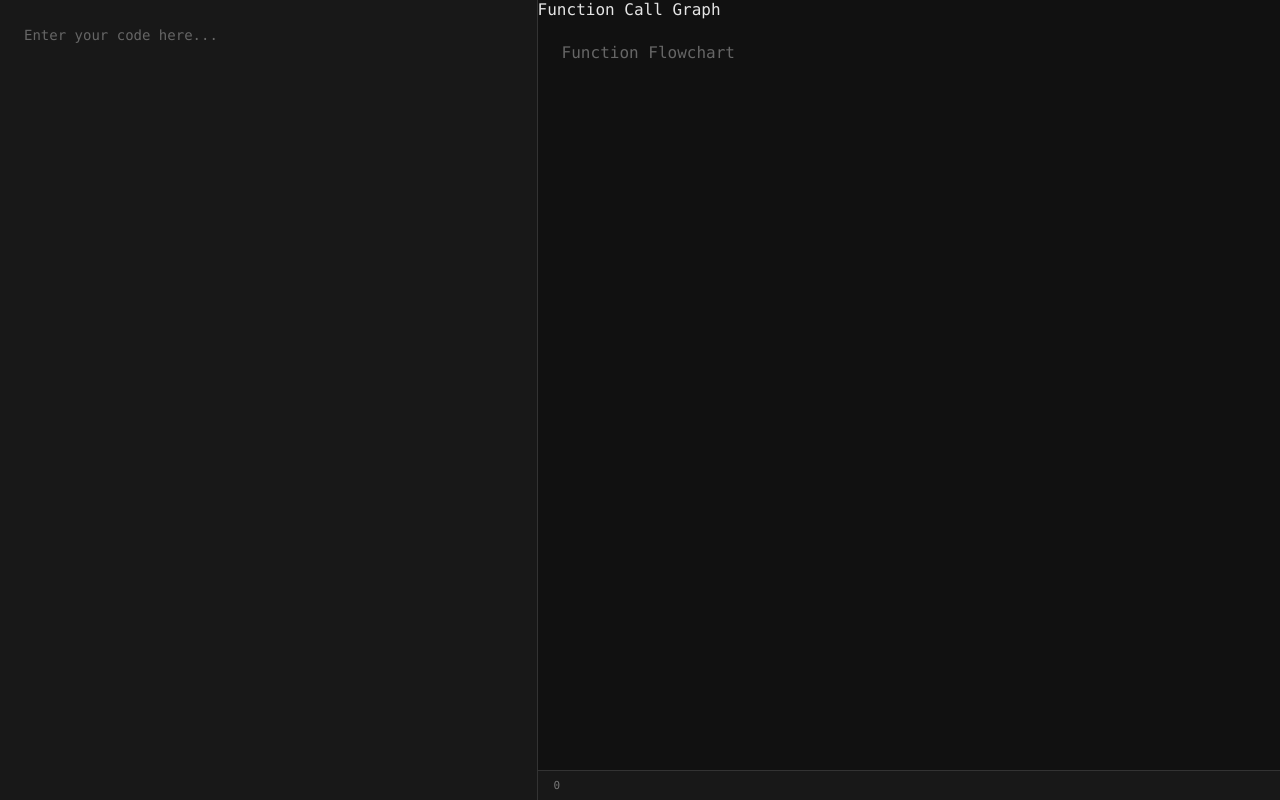
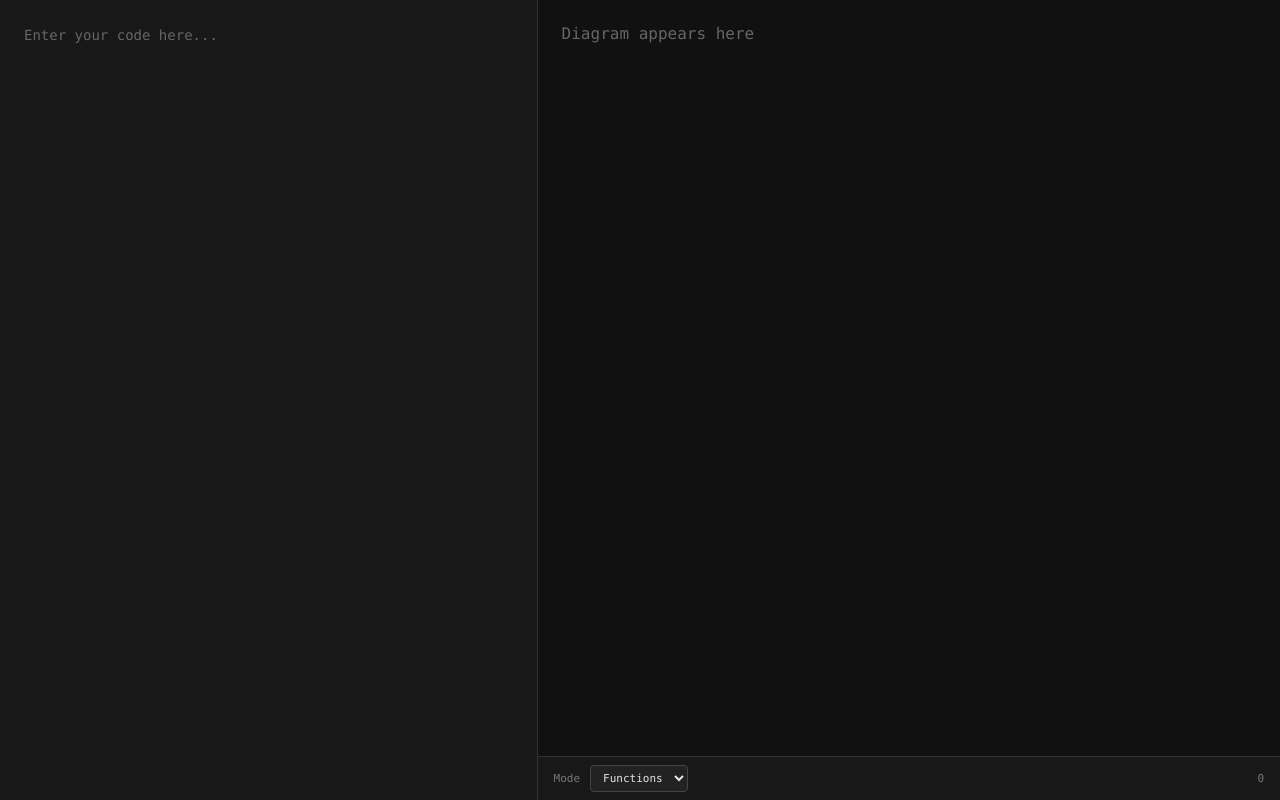
Before and after one commit to ksiwi/flowchart, a website: page index.html in a window 1280 px wide. Drawn offline with Linux system fonts and the light colour scheme.

Commit message:
Added a Drop-down Element to select display modes.

```diff
--- a/index.css
+++ b/index.css
@@ -92,15 +92,33 @@ body {
     margin-inline: auto;
 }
 
-/* Small debug counter */
-#time-track {
+.diagram-toolbar {
+    display: flex;
+    align-items: center;
+    gap: 10px;
     flex-shrink: 0;
     padding: 8px 16px;
-    border-top: 1px solid #333333;
+    border-top: 1px solid #333;
+    background: #181818;
+    color: #777;
+    font-size: 11px;
+}
 
-    color: #777777;
-    background: #181818;
-    font-size: 11px;
+#diagram-mode {
+    padding: 5px 8px;
+    border: 1px solid #444;
+    border-radius: 4px;
+    background: #222;
+    color: #e5e5e5;
+    font: inherit;
+    cursor: pointer;
+}
+
+#time-track {
+    margin-left: auto;
+    padding: 0;
+    border: none;
+    background: transparent;
 }
 
 /* Optional existing elements */
--- a/index.html
+++ b/index.html
@@ -39,16 +39,20 @@
       </div>
       -->
 
-      <div id="function-diagram">
-        Function Call Graph
+      <div id="display">
+        Diagram appears here
       </div>
-
-      <div id="display">
-        Function Flowchart
+      <div class="diagram-toolbar">
+        <label for="diagram-mode">Mode</label>
+        <select id="diagram-mode">
+            <option value="functions">Functions</option>
+            <option value="timeline">Timeline</option>
+        </select>
+        <div id="time-track">0</div>
       </div>
-      <div id="time-track">0</div>
     </div>
   </div>
+
 
   <!--
   Uncomment the below code to add back button for bugfixing
--- a/main.js
+++ b/main.js
@@ -6,6 +6,15 @@ const userInput = document.getElementById("userInputA");
 const outputElement = document.getElementById("debug-box");
 let typingTimer;
 let lastParsedInput = null;
+let diagramCase = "functions";
+
+const modeSelector = document.getElementById("diagram-mode");
+modeSelector.addEventListener("change", function() {
+    diagramCase = modeSelector.value;
+    lastParsedInput = null;
+
+    userInput.dispatchEvent(new Event("input"));
+});
 
 // Automatically process code after typing stops
 
@@ -19,9 +28,18 @@ userInput.addEventListener("input", function() {
         if (currentInput !== lastParsedInput) {
             // ADD MATH THING HERE IF U WANNA TEST MATH THING (replace below line)
             console.log("Input changed:", currentInput);
+            switch (diagramCase) {
+                case "functions":
+                    await parseFunctions("display", currentInput);
+                    break;
+                case "timeline":
+                    await parseCode(currentInput);
+                    break;
+            }
 
-            await parseCode(currentInput);
-            parseFunctions("function-diagram", currentInput);
+
+
+
             lastParsedInput = currentInput;
         }
 
--- a/parser.js
+++ b/parser.js
@@ -67,7 +67,7 @@ export async function parseCode(code) {
 
     visit(tree.topNode);
 
-    let mermaidCode = "flowchart TD\n";
+    let mermaidCode = "flowchart LR\n";
 
     mermaidCode += 'start(["Start"]) \n';
 
```
